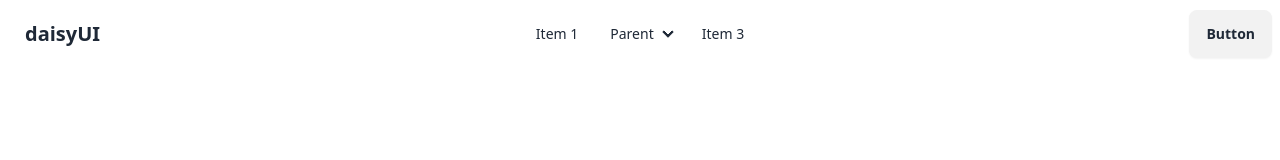
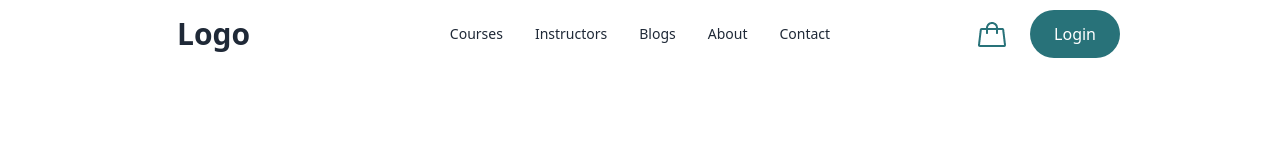
Before and after one commit to Md-somrat-web/Powering-Health--tailwind, a website: page index.html in a window 1280 px wide. Drawn offline with nearby package versions, Linux system fonts and the light colour scheme.

Commit message:
navbar addad

```diff
--- a/index.html
+++ b/index.html
@@ -13,7 +13,9 @@
     <title>Poewring health website</title>
   </head>
   <body>
-    <div class="navbar bg-base-100">
+    <!-- navbar start -->
+    <header>
+      <div class="navbar bg-base-100 px-40">
         <div class="navbar-start">
           <div class="dropdown">
             <div tabindex="0" role="button" class="btn btn-ghost lg:hidden">
@@ -36,37 +38,34 @@
               tabindex="0"
               class="menu menu-sm dropdown-content bg-base-100 rounded-box z-[1] mt-3 w-52 p-2 shadow"
             >
-            <li><a>Item 1</a></li>
+              <li><a>Courses</a></li>
               <li>
-              <a>Parent</a>
-              <ul class="p-2">
-                <li><a>Submenu 1</a></li>
-                <li><a>Submenu 2</a></li>
-              </ul>
+                <a>Instructors</a>
               </li>
-            <li><a>Item 3</a></li>
+              <li><a>Blog</a></li>
+              <li><a>About</a></li>
+              <li><a>Contact</a></li>
             </ul>
           </div>
-        <a class="btn btn-ghost text-xl">daisyUI</a>
+          <a class="btn btn-ghost text-3xl font-semibold">Logo</a>
         </div>
         <div class="navbar-center hidden lg:flex">
           <ul class="menu menu-horizontal px-1">
-          <li><a>Item 1</a></li>
+            <li><a>Courses</a></li>
             <li>
-            <details>
-              <summary>Parent</summary>
-              <ul class="p-2">
-                <li><a>Submenu 1</a></li>
-                <li><a>Submenu 2</a></li>
-              </ul>
-            </details>
+              <a>Instructors</a>
             </li>
-          <li><a>Item 3</a></li>
+            <li><a>Blogs</a></li>
+            <li><a>About</a></li>
+            <li><a>Contact</a></li>
           </ul>
         </div>
-      <div class="navbar-end">
-        <a class="btn">Button</a>
+        <div class="navbar-end gap-6">
+          <a href="#"><img src="imges/nav-icon.png" alt="" /></a>
+          <a class="px-6 py-3 rounded-3xl bg-[#287279] text-white">Login</a>
         </div>
       </div>
+    </header>
+    <!-- navbar End -->
   </body>
 </html>
```
Also changed, not shown: imges/nav-icon.png (added). Lines whose indentation alone changed are shown as unchanged.
